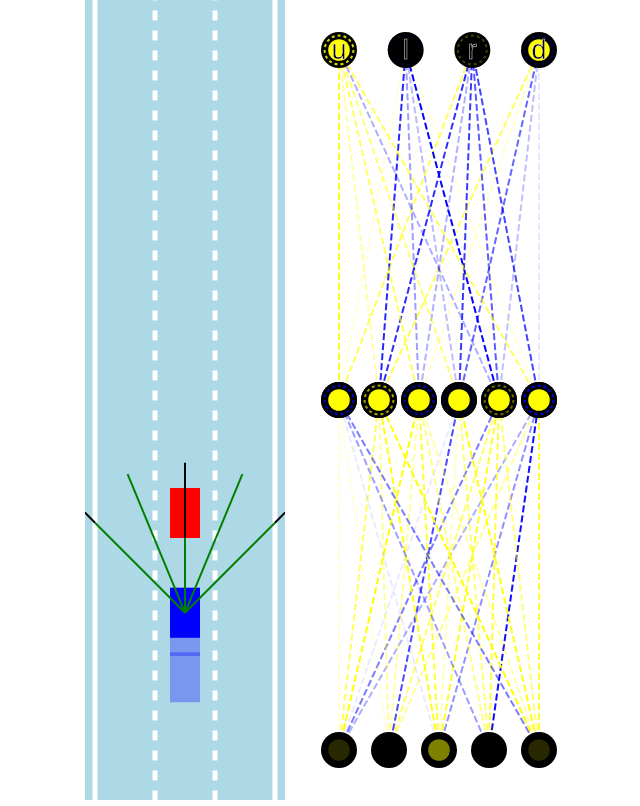
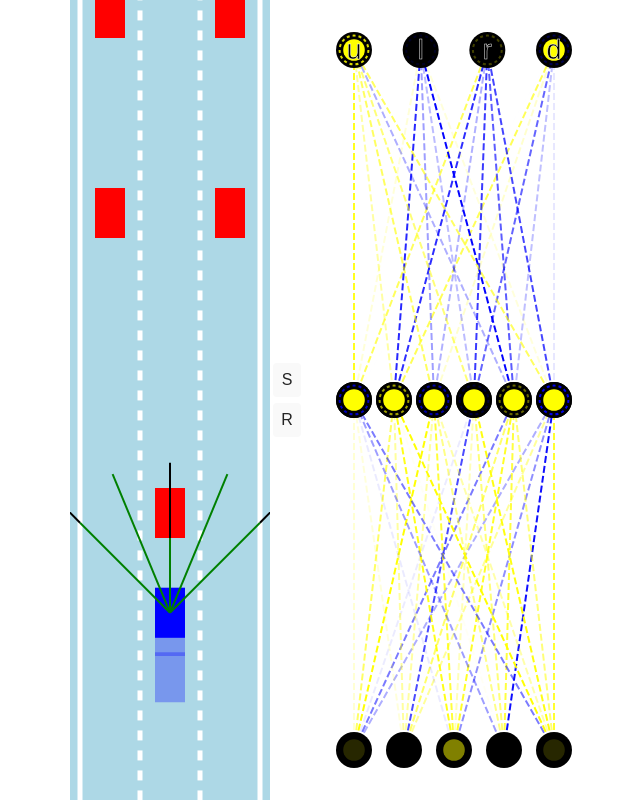
Before and after one commit to Neofox/car-neural-network, a website built with Vite: page index.html in a window 1280 px wide. Shown: the whole page, without its empty margins (303-943 px from the left). Built offline with nearby package versions, Linux system fonts and the light colour scheme.

Commit message:
final touches

```diff
--- a/index.html
+++ b/index.html
@@ -9,6 +9,10 @@
     </head>
     <body>
         <canvas id="carCanvas"></canvas>
+        <div id="verticalButtons">
+            <button id="save">S</button>
+            <button id="reset">R</button>
+        </div>
         <canvas id="networkCanvas"></canvas>
         <script type="module" src="/src/app.ts"></script>
     </body>
--- a/src/app.ts
+++ b/src/app.ts
@@ -1,4 +1,5 @@
 import { Car } from "./car";
+import { NeuralNetwork } from "./network";
 import { Road } from "./road";
 import { Visualizer } from "./visualizer";
 
@@ -13,16 +14,48 @@ networkCanvas.width = 300;
 const carCtx = carCanvas.getContext("2d")!;
 const networkCtx = networkCanvas.getContext("2d")!;
 
+const saveButton = document.querySelector<HTMLButtonElement>("#save")!;
+const resetButton = document.querySelector<HTMLButtonElement>("#reset")!;
+saveButton.addEventListener("click", () => {
+    save();
+    console.log("Saved best brain to local storage");
+});
+resetButton.addEventListener("click", () => {
+    deleteBestBrain();
+    console.log("Deleted best brain from local storage");
+});
+
 const road = new Road(carCanvas.width / 2, carCanvas.width * 0.9);
 const cars = generateCars(100);
-const traffic = [new Car(road.getLaneCenter(1), 200, 30, 50, "NONE", 1)];
+const traffic = [
+    new Car(road.getLaneCenter(1), 200, 30, 50, "NONE", 1),
+    new Car(road.getLaneCenter(0), -100, 30, 50, "NONE", 1),
+    new Car(road.getLaneCenter(2), -100, 30, 50, "NONE", 1),
+    new Car(road.getLaneCenter(2), -300, 30, 50, "NONE", 1),
+    new Car(road.getLaneCenter(0), -300, 30, 50, "NONE", 1),
+    new Car(road.getLaneCenter(1), -500, 30, 50, "NONE", 1),
+];
+
+let bestCar = cars[0];
+if (localStorage.getItem("bestBrain")) {
+    cars.forEach((car, i) => {
+        car.brain = JSON.parse(localStorage.getItem("bestBrain")!);
+        if (i !== 0) {
+            // mutate the brain of every car except the first one
+            NeuralNetwork.mutate(car.brain!, 0.05);
+        }
+    });
+    const bestBrain = JSON.parse(localStorage.getItem("bestBrain")!);
+    bestCar.brain = bestBrain;
+    console.log("Loaded best brain from local storage");
+}
 
 const animate = (time: number): void => {
-    const mainCar = cars.find(car => car.y === Math.min(...cars.map(car => car.y)))!;
+    bestCar = getBestCar(cars);
 
     carCanvas.height = window.innerHeight; // resize canvas to fit the screen
     networkCanvas.height = window.innerHeight; // resize canvas to fit the screen
-    carCtx.translate(0, -mainCar.y + carCanvas.height / 1.3); // make the camera follow the car
+    carCtx.translate(0, -bestCar.y + carCanvas.height / 1.3); // make the camera follow the car
 
     // update
     for (const carTraffic of traffic) {
@@ -45,10 +78,10 @@ const animate = (time: number): void => {
         car.draw(carCtx, "blue");
     }
     carCtx.globalAlpha = 1;
-    mainCar.draw(carCtx, "blue", true);
+    bestCar.draw(carCtx, "blue", true);
 
     networkCtx.lineDashOffset = -time / 50;
-    Visualizer.drawNetwork(networkCtx, mainCar.brain!);
+    Visualizer.drawNetwork(networkCtx, bestCar.brain!);
     requestAnimationFrame(animate);
 };
 
@@ -60,4 +93,17 @@ function generateCars(N: number): Car[] {
     return cars;
 }
 
+// fitness function
+function getBestCar(cars: Car[]): Car {
+    return cars.find(car => car.y === Math.min(...cars.map(car => car.y)))!;
+}
+
+function save() {
+    localStorage.setItem("bestBrain", JSON.stringify(bestCar.brain));
+}
+
+function deleteBestBrain() {
+    localStorage.removeItem("bestBrain");
+}
+
 animate(0);
--- a/src/network.ts
+++ b/src/network.ts
@@ -1,3 +1,5 @@
+import { lerp } from "./utils";
+
 export class NeuralNetwork {
     levels: Level[]; // levels[i] is the ith level of the network
 
@@ -23,6 +25,22 @@ export class NeuralNetwork {
 
         // return the output of the network (the output of the last level)
         return outputs;
+    }
+
+    // mutate the network
+    // mutationRate is the probability that a weight or bias will be mutated
+    static mutate(network: NeuralNetwork, mutationRate: number = 1): void {
+        // mutate the weights and biases of the network
+        network.levels.forEach(level => {
+            level.biases.forEach((bias, i) => {
+                level.biases[i] = lerp(bias, Math.random() * 2 - 1, mutationRate);
+            });
+            level.weights.forEach((weight, i) => {
+                weight.forEach((w, j) => {
+                    level.weights[i][j] = lerp(w, Math.random() * 2 - 1, mutationRate);
+                });
+            });
+        });
     }
 }
 
--- a/style.css
+++ b/style.css
@@ -17,7 +17,30 @@
 body {
   margin: 0;
   overflow: hidden;
-  text-align: center;
+  display: flex;
+  justify-content: center;
+  align-items: center;
+}
+
+#verticalButtons {
+  display: flex;
+  flex-direction: column;
+}
+
+button {
+  border: none;
+  border-radius: 4px;
+  padding: 0.5rem ;
+  margin: 0.2rem;
+  font-size: 1rem;
+  cursor: pointer;
+  transition: all 0.2s ease-in-out;
+  color: #242424;
+  background-color: #f9f9f9;
+}
+
+button:hover {
+  background-color: #e9e9e9;
 }
 
 #carCanvas {
```
